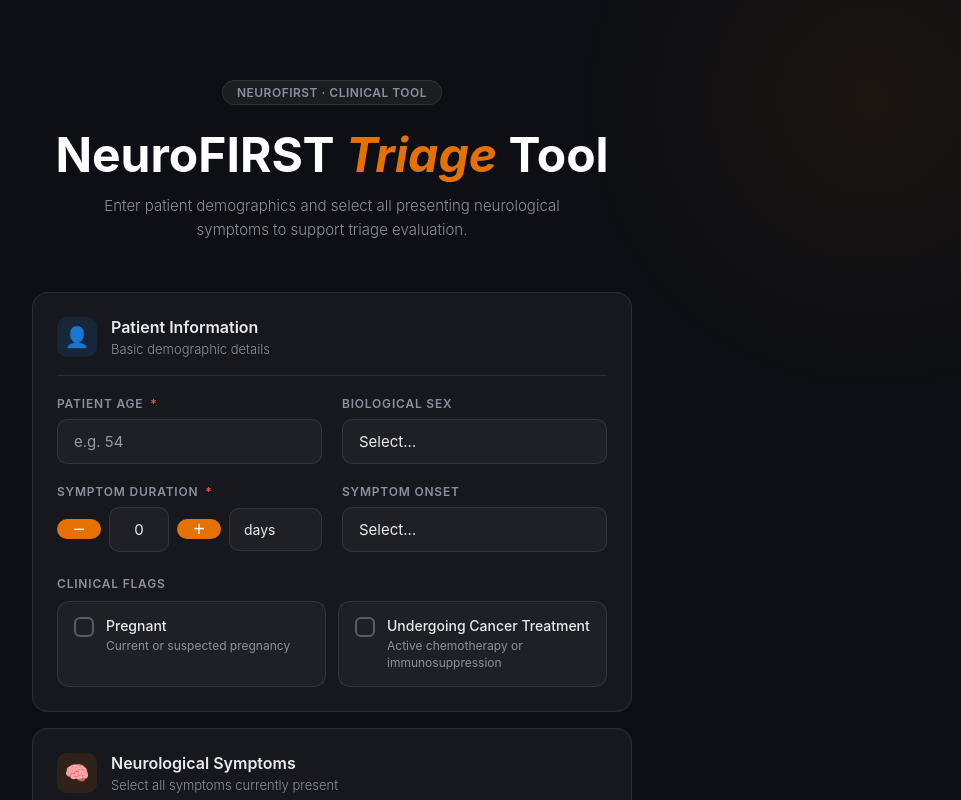
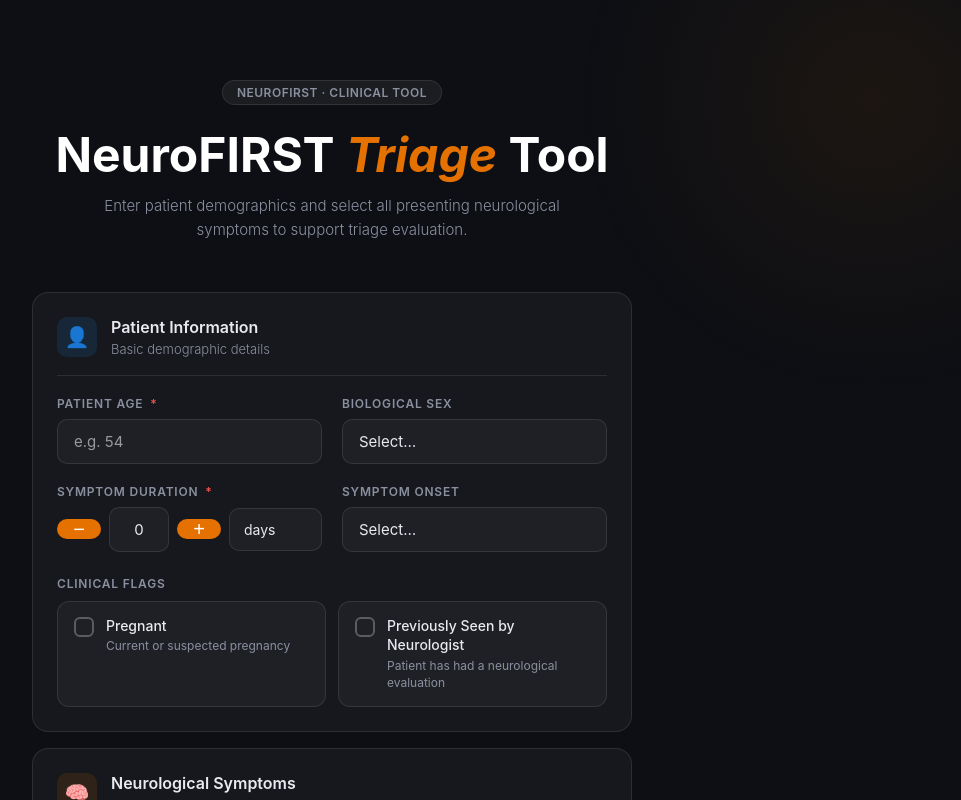
Before and after one commit to AbraamIbrahim/NeuroFIRST-IO-hosted, a React (Vite) app in the folder NeuroFIRST/frontend/src/: page / in a window 1280 px wide. Shown: the top 800 px of the page, without its empty margins (308-1269 px from the left). Built offline with nearby package versions, Linux system fonts and the light colour scheme.

Commit message:
replaced cancer treatment clinical flag with Previously Seen by Neurologist checkbox

```diff
--- a/NeuroFIRST/frontend/src/triage/Triage.tsx
+++ b/NeuroFIRST/frontend/src/triage/Triage.tsx
@@ -88,9 +88,11 @@ export default function Triage() {
   const [durationUnit, setDurationUnit] = useState<string>("days");
   const [onset, setOnset] = useState<string>("");
   const [notes, setNotes] = useState<string>("");
-  const [flags, setFlags] = useState<Record<string, boolean>>({
+  const [flags, setFlags] = useState<Record<string, boolean | string>>({
     pregnancy: false,
     cancer_treatment: false,
+    previously_seen_neurologist: false,
+    symptoms_worsened: "",
   });
 
   const [search, setSearch] = useState<string>("");
@@ -128,7 +130,7 @@ export default function Triage() {
     setDurationUnit("days");
     setOnset("");
     setNotes("");
-    setFlags({ pregnancy: false, cancer_treatment: false });
+    setFlags({ pregnancy: false, cancer_treatment: false, previously_seen_neurologist: false, symptoms_worsened: "" });
     setSelected(new Set());
     setSearch("");
   };
@@ -231,7 +233,7 @@ export default function Triage() {
           <div className="flags-label">Clinical Flags</div>
           <div className="flags-row">
             <div className="symptom-item">
-              <input type="checkbox" id="flag_pregnancy" name="flags" checked={flags.pregnancy} onChange={(e) => setFlags((f) => ({ ...f, pregnancy: e.target.checked }))} />
+              <input type="checkbox" id="flag_pregnancy" name="flags" checked={!!flags.pregnancy} onChange={(e) => setFlags((f) => ({ ...f, pregnancy: e.target.checked }))} />
               <label htmlFor="flag_pregnancy">
           <div className="check-box" />
           <div className="symptom-label-content">
@@ -241,15 +243,27 @@ export default function Triage() {
               </label>
             </div>
 
+            <div className="flag-group">
               <div className="symptom-item">
-              <input type="checkbox" id="flag_cancer" name="flags" checked={flags.cancer_treatment} onChange={(e) => setFlags((f) => ({ ...f, cancer_treatment: e.target.checked }))} />
-              <label htmlFor="flag_cancer">
+                <input type="checkbox" id="flag_neurologist" name="flags" checked={!!flags.previously_seen_neurologist} onChange={(e) => setFlags((f) => ({ ...f, previously_seen_neurologist: e.target.checked, ...(e.target.checked ? {} : { symptoms_worsened: "" }) }))} />
+                <label htmlFor="flag_neurologist">
                   <div className="check-box" />
                   <div className="symptom-label-content">
-                  <span className="symptom-name">Undergoing Cancer Treatment</span>
-                  <span className="symptom-detail">Active chemotherapy or immunosuppression</span>
+                    <span className="symptom-name">Previously Seen by Neurologist</span>
+                    <span className="symptom-detail">Patient has had a neurological evaluation</span>
                   </div>
                 </label>
+              </div>
+              {flags.previously_seen_neurologist && (
+                <div className="flag-sub-field">
+                  <label htmlFor="symptoms_worsened">Have symptoms worsened since?</label>
+                  <select id="symptoms_worsened" name="symptoms_worsened" value={String(flags.symptoms_worsened || "")} onChange={(e) => setFlags((f) => ({ ...f, symptoms_worsened: e.target.value }))}>
+                    <option value="" disabled>Select…</option>
+                    <option value="yes">Yes</option>
+                    <option value="no">No</option>
+                  </select>
+                </div>
+              )}
             </div>
           </div>
         </div>
--- a/NeuroFIRST/frontend/src/triage/triage.css
+++ b/NeuroFIRST/frontend/src/triage/triage.css
@@ -514,3 +514,33 @@ textarea::placeholder { color: var(--muted); opacity: 0.6; }
   grid-template-columns: 1fr 1fr;
   gap: 12px;
 }
+
+.flag-group {
+  display: flex;
+  flex-direction: column;
+  gap: 0;
+}
+
+.flag-sub-field {
+  display: flex;
+  flex-direction: column;
+  gap: 8px;
+  margin-top: 10px;
+  margin-left: 1.75rem;
+}
+
+.flag-sub-field label {
+  font-size: 12px;
+  font-weight: 600;
+  letter-spacing: 0.8px;
+  text-transform: uppercase;
+  color: var(--muted);
+  background: none;
+  border: none;
+  padding: 0;
+  cursor: default;
+}
+
+.flag-sub-field select {
+  max-width: 200px;
+}
```
Lines whose indentation alone changed are shown as unchanged.
